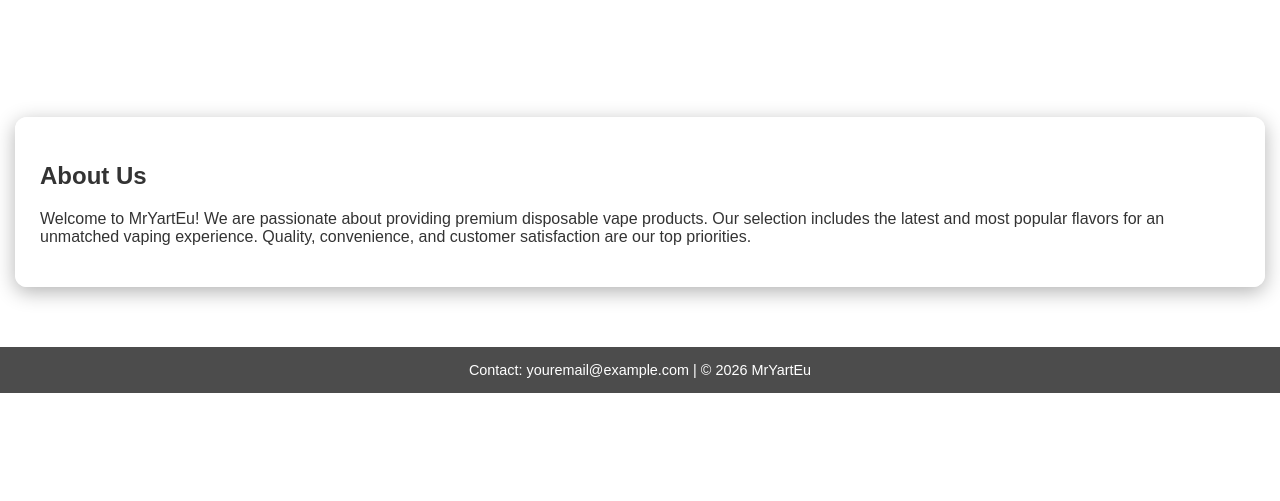
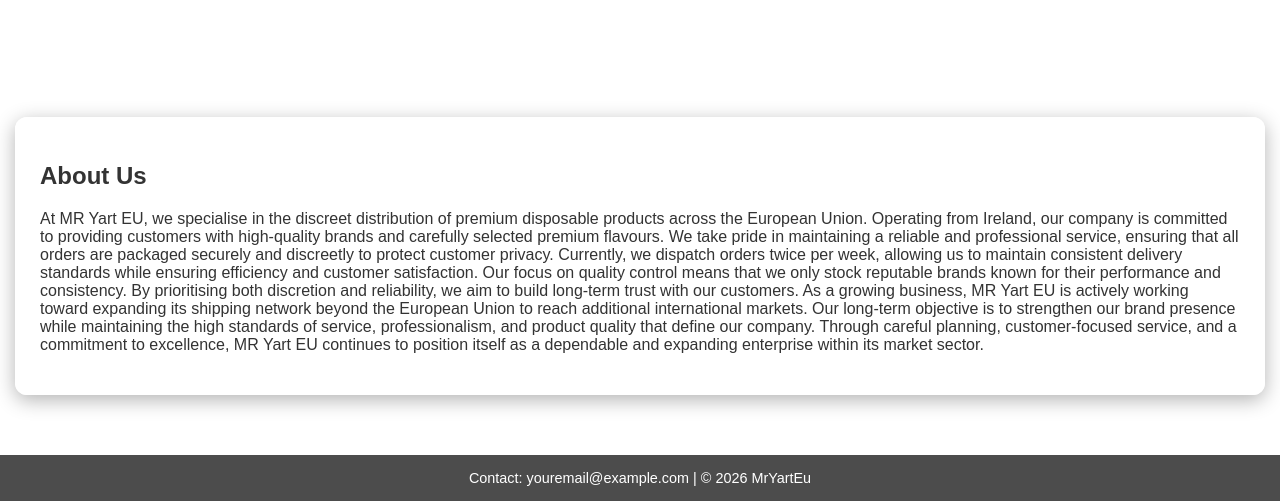
Before and after one commit to MrYartEu/MrYartShop, a plain HTML site: page index.html in a window 1280 px wide. Shown: the part 860-1361 px from the top of the page. Before the commit the page ends 1253 px from the top, so only its background shows below. Drawn offline with Linux system fonts and the light colour scheme.

Commit message:
Update index.html

```diff
--- a/index.html
+++ b/index.html
@@ -227,7 +227,13 @@
 
 <div class="about-us" id="about">
   <h2>About Us</h2>
-  <p>Welcome to MrYartEu! We are passionate about providing premium disposable vape products. Our selection includes the latest and most popular flavors for an unmatched vaping experience. Quality, convenience, and customer satisfaction are our top priorities.</p>
+  <p>At MR Yart EU, we specialise in the discreet distribution of premium disposable products across the European Union. Operating from Ireland, our company is committed to providing customers with high-quality brands and carefully selected premium flavours. We take pride in maintaining a reliable and professional service, ensuring that all orders are packaged securely and discreetly to protect customer privacy.
+
+Currently, we dispatch orders twice per week, allowing us to maintain consistent delivery standards while ensuring efficiency and customer satisfaction. Our focus on quality control means that we only stock reputable brands known for their performance and consistency. By prioritising both discretion and reliability, we aim to build long-term trust with our customers.
+
+As a growing business, MR Yart EU is actively working toward expanding its shipping network beyond the European Union to reach additional international markets. Our long-term objective is to strengthen our brand presence while maintaining the high standards of service, professionalism, and product quality that define our company.
+
+Through careful planning, customer-focused service, and a commitment to excellence, MR Yart EU continues to position itself as a dependable and expanding enterprise within its market sector.</p>
 </div>
 
 <footer id="contact">
```
